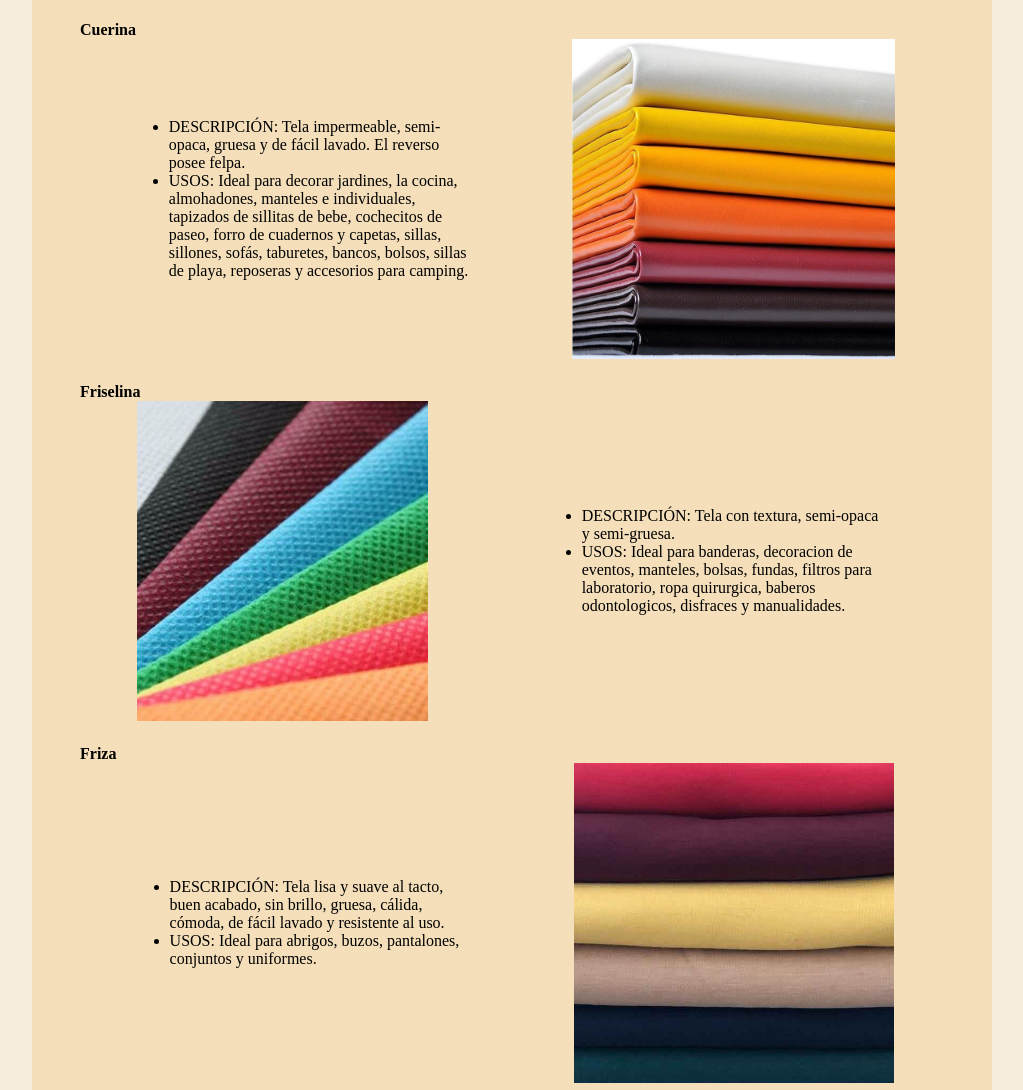
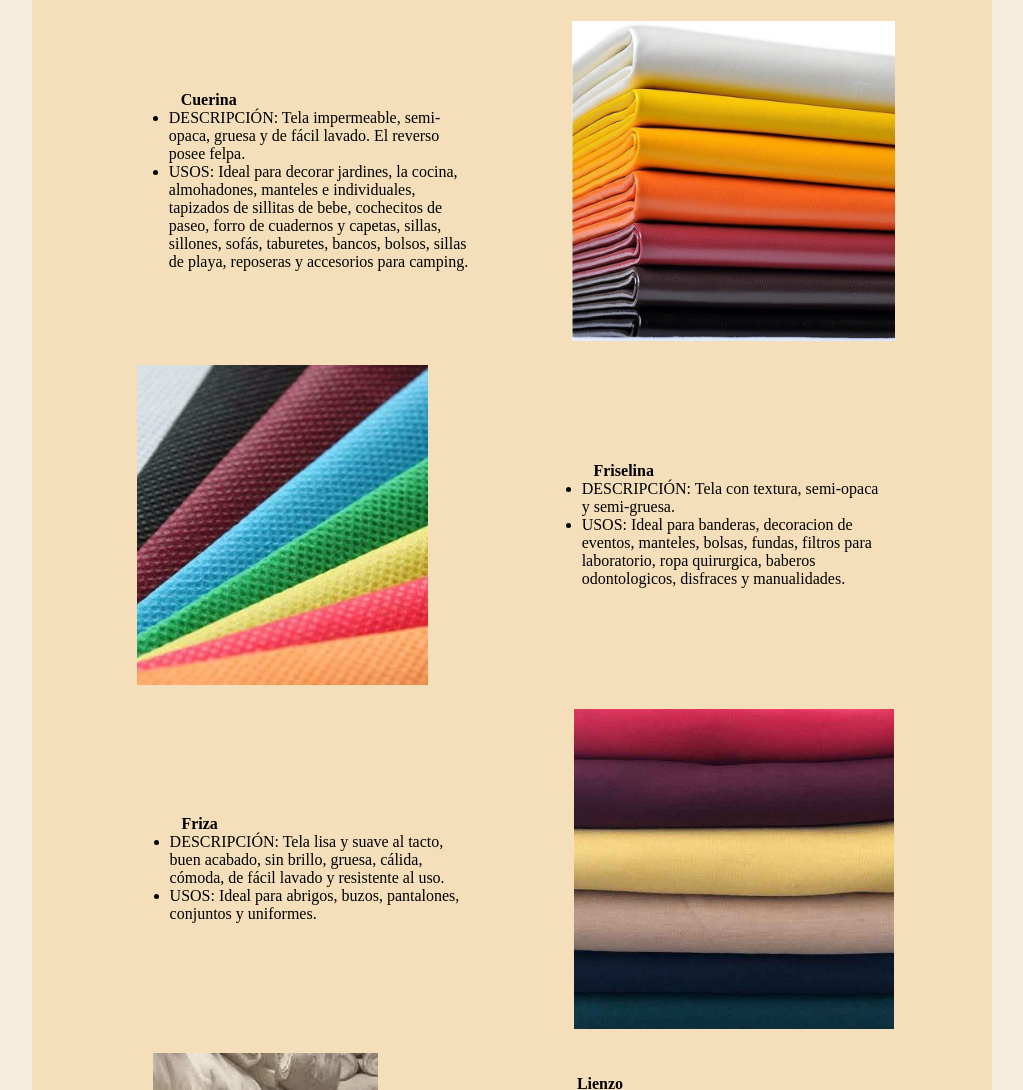
Before and after one commit to mauro3lp/web1_tpe, a plain HTML site: page catalogo.html in a window 1280 px wide. Shown: the part 147-1237 px from the top of the page, without its empty margins (128-1151 px from the left). Drawn offline with Linux system fonts and the light colour scheme.

Commit message:
reestructurando layout del catalogo pt2

```diff
--- a/catalogo.html
+++ b/catalogo.html
@@ -26,57 +26,64 @@
     <article class="catalogo">
       <h1>Catalogo</h1>
 
-      <section class="producto" id="cuerina">
-        <h4>Cuerina</h4>
+      <section class="detalleProducto" id="cuerina">
+        <div>
+          <h4>Cuerina</h4>
 
-        <div class="detalleProducto">
           <ul>
             <li>
               DESCRIPCIÓN: Tela impermeable, semi-opaca, gruesa y de fácil lavado.
               El reverso posee felpa.
             </li>
+
             <li>
               USOS: Ideal para decorar jardines, la cocina, almohadones, manteles e individuales, tapizados de sillitas
               de bebe, cochecitos de paseo, forro de cuadernos y capetas, sillas, sillones, sofás, taburetes, bancos,
               bolsos, sillas de playa, reposeras y accesorios para camping.
             </li>
           </ul>
-          <img src="./imagenes/cuerina.jpg" alt="Tela de cuerina" />
         </div>
+
+        <img src="./imagenes/cuerina.jpg" alt="Tela de cuerina" />
       </section>
 
-      <section class="producto" id="friselina">
-        <h4>Friselina</h4>
+      <section class="detalleProducto" id="friselina">
+        <img src="./imagenes/friselina.jpg" alt="Tela de friselina" />
 
-        <div class="detalleProducto">
-          <img src="./imagenes/friselina.jpg" alt="Tela de friselina" />
+        <div class="">
+          <h4>Friselina</h4>
+
           <ul>
             <li>
               DESCRIPCIÓN: Tela con textura, semi-opaca y semi-gruesa.
             </li>
+
             <li>
               USOS: Ideal para banderas, decoracion de eventos, manteles, bolsas, fundas, filtros para laboratorio, ropa
               quirurgica, baberos odontologicos, disfraces y manualidades.
             </li>
           </ul>
         </div>
+
       </section>
 
-      <section class="producto" id="friza">
-        <h4>Friza</h4>
+      <section class="detalleProducto" id="friza">
+        <div>
+          <h4>Friza</h4>
 
-        <div class="detalleProducto">
           <ul>
             <li>
               DESCRIPCIÓN: Tela lisa y suave al tacto, buen acabado, sin brillo, gruesa, cálida, cómoda, de fácil lavado
               y resistente al uso.
             </li>
+
             <li>
               USOS: Ideal para abrigos, buzos, pantalones, conjuntos y uniformes.
             </li>
           </ul>
-          <img src="./imagenes/friza.jpg" alt="Tela de friza" />
         </div>
+
+        <img src="./imagenes/friza.jpg" alt="Tela de friza" />
       </section>
 
       <section class="detalleProducto" id="lienzo">
```
